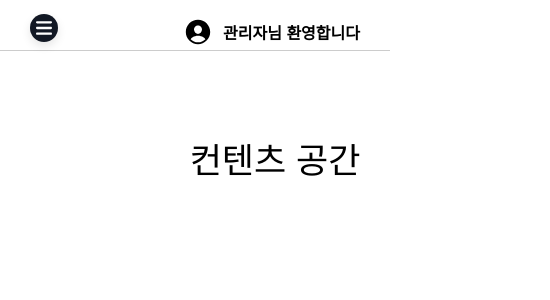
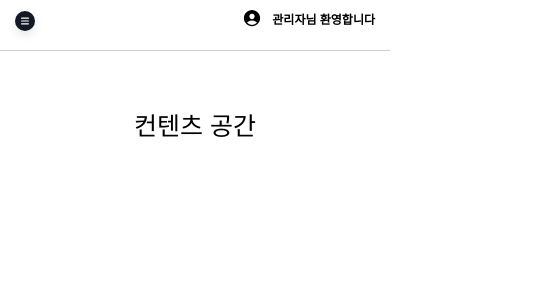
Before and after one commit to ssooyaa/SLASH-FE, a React (Create React App) app: page / in a window 390 px wide. Shown: the top 300 px of the page, 550 px wide, since content can reach past the window. Built offline with nearby package versions, Linux system fonts and the light colour scheme; a web font is replaced by a local one.

Commit message:
♻️REFACTOR: className 카멜케이스로 수정

```diff
--- a/src/components/layout/content/Content.css
+++ b/src/components/layout/content/Content.css
@@ -1,4 +1,3 @@
-/* Content 관련 CSS */
 @font-face {
   font-family: "paybooc-Bold";
   src: url("https://fastly.jsdelivr.net/gh/projectnoonnu/noonfonts_20-07@1.0/paybooc-Bold.woff2")
@@ -8,69 +7,71 @@
   font-weight: normal;
   font-style: normal;
 }
+
 body {
   font-family: "paybooc-Bold", sans-serif;
 }
 
-.page__content {
+.pageContent {
   position: relative;
   min-height: 100vh;
   background-color: #fff;
   transition: all 0.3s linear;
 }
 
-.profile-section {
+.profileSection {
   display: flex;
   flex-direction: column;
   align-items: flex-end;
   padding: 17px 30px;
-  position: fixed; /* 고정된 위치로 설정하여 사이드바 열림/닫힘에 영향받지 않게 함 */
+  position: fixed;
   top: 0;
   right: 0;
-  z-index: 1000; /* z-index로 사이드바보다 위에 오게 설정 */
+  z-index: 1000;
 }
 
-.profile-info {
+.profileInfo {
   display: flex;
   align-items: center;
 }
 
-.profile-img {
+.profileImg {
   width: 30px;
   height: 30px;
   border-radius: 50%;
   margin-right: 10px;
 }
-.welcome-text {
+
+.welcomeText {
   font-size: 16px;
   font-weight: 600;
 }
 
 .divider {
-  width: 100%; /* 너비를 전체로 설정 */
-  margin-top: 50px; /* 간격 추가 */
+  width: 100%;
+  margin-top: 50px;
   border: none;
-  border-top: 1px solid #ccc; /* 선의 모양 */
+  border-top: 1px solid #ccc;
 }
 
-.page__content--offcanvas-1 {
+.pageContentOffcanvas1 {
   left: 0;
-  transition: left 0.3s ease; /* 부드러운 애니메이션 추가 */
+  transition: left 0.3s ease;
 }
 
-.page__content--offcanvas-1.js-opened {
+.pageContentOffcanvas1.jsOpened {
   left: 250px;
 }
 
-.nav-open-btn {
+.navOpenBtn {
   position: fixed;
   top: 0.9rem;
   left: 30px;
-  width: 28px; /* 너비를 조금 더 넓게 조정 */
-  height: 28px; /* 높이를 더 크게 조정 */
-  background-color: #121824; /* 버튼 배경을 밝은 파란색으로 설정 */
-  border-radius: 50%; /* 원형으로 변경 */
-  box-shadow: 0 4px 10px rgba(0, 0, 0, 0.1); /* 버튼에 그림자 추가 */
+  width: 28px;
+  height: 28px;
+  background-color: #121824;
+  border-radius: 50%;
+  box-shadow: 0 4px 10px rgba(0, 0, 0, 0.1);
   cursor: pointer;
   display: flex;
   justify-content: center;
@@ -79,39 +80,18 @@ body {
   border: none;
 }
 
-.nav-open-btn:hover {
-  background-color: #121824; /* hover 시 조금 더 진한 파란색으로 변경 */
-  transform: scale(1.1); /* 버튼을 살짝 확대 */
-  box-shadow: 0 6px 14px rgba(0, 0, 0, 0.15); /* 그림자 강조 */
+.navOpenBtn:hover {
+  background-color: #121824;
+  transform: scale(1.1);
+  box-shadow: 0 6px 14px rgba(0, 0, 0, 0.15);
 }
 
-/* 아이콘 크기 및 색상 설정 */
-.nav-open-btn svg {
-  color: #fff; /* 아이콘 색상을 흰색으로 변경 */
-  font-size: 24px; /* 아이콘 크기 조정 */
+.navOpenBtn svg {
+  color: #fff;
+  font-size: 24px;
 }
 
-.nav-open-btn__bar {
-  width: 100%;
-  height: 5px;
-  background-color: #1c1c1c;
-  border-radius: 20px;
-  position: absolute;
-}
-
-.nav-open-btn__bar:nth-child(1) {
-  top: 0;
-}
-
-.nav-open-btn__bar:nth-child(2) {
-  top: 10px;
-}
-
-.nav-open-btn__bar:nth-child(3) {
-  top: 20px;
-}
-
-.nav-open-btn.js-hidden {
+.navOpenBtn.jsHidden {
   opacity: 0;
   visibility: hidden;
 }
@@ -126,3 +106,75 @@ h1 {
   font-weight: 400;
   font-size: 35px;
 }
+
+/* 반응형 미디어 쿼리 시작 */
+@media (max-width: 768px) {
+  .profileSection {
+    align-items: center;
+    padding: 10px 20px;
+  }
+
+  .profileImg {
+    width: 24px;
+    height: 24px;
+  }
+
+  .welcomeText {
+    font-size: 14px;
+  }
+
+  .navOpenBtn {
+    top: 0.8rem;
+    left: 20px;
+    width: 24px;
+    height: 24px;
+  }
+
+  .navOpenBtn svg {
+    font-size: 20px;
+  }
+
+  .content {
+    width: 90%;
+    padding-top: 40px;
+  }
+
+  h1 {
+    font-size: 30px;
+  }
+}
+
+@media (max-width: 480px) {
+  .profileSection {
+    padding: 8px 15px;
+  }
+
+  .profileImg {
+    width: 20px;
+    height: 20px;
+  }
+
+  .welcomeText {
+    font-size: 12px;
+  }
+
+  .navOpenBtn {
+    top: 0.7rem;
+    left: 15px;
+    width: 20px;
+    height: 20px;
+  }
+
+  .navOpenBtn svg {
+    font-size: 18px;
+  }
+
+  .content {
+    width: 100%;
+    padding-top: 30px;
+  }
+
+  h1 {
+    font-size: 25px;
+  }
+}
--- a/src/components/layout/content/Content.js
+++ b/src/components/layout/content/Content.js
@@ -6,22 +6,22 @@ import { IoPersonCircle } from "react-icons/io5";
 const Content = ({ isNavOpen, toggleNav, effectClass }) => {
   return (
     <div
-      className={`page__content page__content--offcanvas-${effectClass} ${
-        isNavOpen ? "js-opened" : ""
+      className={`pageContent pageContentOffcanvas${effectClass} ${
+        isNavOpen ? "jsOpened" : ""
       }`}
     >
       <button
-        className={`nav-open-btn ${isNavOpen ? "js-hidden" : ""}`}
+        className={`navOpenBtn ${isNavOpen ? "jsHidden" : ""}`}
         onClick={toggleNav}
       >
         <FaBars />
       </button>
 
       {/* 프로필 및 환영 메시지 추가 */}
-      <div className="profile-section">
-        <div className="profile-info">
-          <IoPersonCircle className="profile-img" />
-          <span className="welcome-text">관리자님 환영합니다</span>
+      <div className="profileSection">
+        <div className="profileInfo">
+          <IoPersonCircle className="profileImg" />
+          <span className="welcomeText">관리자님 환영합니다</span>
         </div>
       </div>
       <hr className="divider" />
--- a/src/components/layout/sidebar/Sidebar.css
+++ b/src/components/layout/sidebar/Sidebar.css
@@ -29,13 +29,14 @@ body {
   color: white;
   opacity: 0; /* 처음에 보이지 않게 설정 */
   visibility: hidden;
-  box-shadow: 1.5px 0 1.5px rgba(0, 0, 0, 0.5);
+  box-shadow: 2px 0 2px rgba(0, 0, 0, 0.5);
+  border-radius: 0.1rem;
 }
 
 /* 작은 화면에 맞춘 사이드바 스타일 */
 @media (max-width: 768px) {
   .nav {
-    width: 12rem; /* 화면이 작아졌을 때 사이드바 너비 축소 */
+    width: 14rem; /* 화면이 작아졌을 때 사이드바 너비 축소 */
   }
 }
 
@@ -83,7 +84,7 @@ body {
   right: 12.6px; /* 18px의 70%로 조정 */
 }
 
-.nav-header {
+.navHeader {
   display: flex;
   align-items: center;
   justify-content: flex-start; /* 왼쪽 정렬 */
@@ -92,24 +93,16 @@ body {
   margin-left: -0.5rem;
 }
 
-/* 로고 스타일 */
-.logo {
-  width: 7rem; /* 로고 너비 */
-  height: auto; /* 높이는 비율에 맞춰 자동 조정 */
-  display: inline-block;
-  vertical-align: middle;
-}
 /* 사이드바 제목 스타일 */
-.sidebar-title {
+.sidebarTitle {
   font-family: "paybooc-Bold", sans-serif;
-  font-size: 2rem; /* 제목 크기 */
+  font-size: 1.5rem; /* 제목 크기 */
   font-weight: bold;
   text-transform: uppercase; /* 대문자 변환 */
   color: white;
   transition: color 0.3s;
 }
 
-/* 작은 화면에서 로고 크기 */
 .logo {
   width: 7rem; /* 로고의 폭을 설정 */
   height: auto; /* 비율에 맞춰 높이 자동 조정 */
@@ -129,7 +122,7 @@ body {
 }
 
 /* 사이드바가 열렸을 때 */
-.nav--offcanvas-1.is-opened {
+.navOffcanvas1.is-opened {
   left: 0;
   opacity: 1;
   visibility: visible;
@@ -156,9 +149,6 @@ body {
   transition: none; /* 애니메이션 제거 */
   border-top-left-radius: 20px;
   border-bottom-left-radius: 20px;
-}
-
-.navLink:hover {
   box-shadow: inset 5px 0 5px -3px rgba(0, 0, 0, 0.4);
 }
 
@@ -171,8 +161,8 @@ aside a:focus {
   outline: none;
   position: relative;
   background-color: #fff;
-  border-top-left-radius: 35px;
-  border-bottom-left-radius: 35px;
+  border-top-left-radius: 200px;
+  border-bottom-left-radius: 200px;
 }
 
 aside a:hover::after,
@@ -185,8 +175,8 @@ aside a:focus::after {
   right: 0;
   height: 35px;
   width: 37px;
-  border-bottom-right-radius: 35px;
-  box-shadow: 0 20px 0 0 #fff;
+  border-bottom-right-radius: 100%;
+  box-shadow: 0 20px 0 0 #ffffff;
 }
 
 aside a:hover::before,
@@ -195,16 +185,16 @@ aside a:focus::before {
   content: "";
   position: absolute;
   background-color: transparent;
-  top: 46px;
+  top: 49px;
   right: 0;
   height: 35px;
   width: 37px;
-  border-top-right-radius: 35px;
+  border-top-right-radius: 100%;
   box-shadow: 0 -20px 0 0 #fff;
 }
 
 /* 로그아웃 버튼 스타일 */
-.logout-section {
+.logoutSection {
   display: flex;
   justify-content: center;
   position: absolute;
@@ -213,7 +203,7 @@ aside a:focus::before {
   padding: 1rem 0;
 }
 
-.logout-btn {
+.logoutBtn {
   font-family: "paybooc-Bold", sans-serif;
   display: flex;
   align-items: center;
@@ -229,16 +219,16 @@ aside a:focus::before {
   margin-right: 4.5rem;
 }
 
-.logout-btn:hover {
+.logoutBtn:hover {
   background-color: #f0f0f0;
 }
 
-.logout-icon {
+.logoutIcon {
   margin-right: 8px;
 }
 
 /* 푸터 스타일 */
-.sidebar-footer {
+.sidebarFooter {
   text-align: center;
   color: #fff;
   font-size: 0.8rem;
--- a/src/components/layout/sidebar/Sidebar.js
+++ b/src/components/layout/sidebar/Sidebar.js
@@ -18,13 +18,13 @@ const Sidebar = ({ isNavOpen, toggleNav, effectClass }) => {
 
   return (
     <nav
-      className={`nav nav--offcanvas-${effectClass} ${
+      className={`nav navOffcanvas${effectClass} ${
         isNavOpen ? "is-opened" : ""
       }`}
     >
       <div className="navClose" onClick={toggleNav}></div>
 
-      <div className="nav-header">
+      <div className="navHeader">
         <img src={logo} alt="Logo" className="logo" />
         <span className="sidebarTitle">SLASH</span>
       </div>
@@ -73,15 +73,15 @@ const Sidebar = ({ isNavOpen, toggleNav, effectClass }) => {
         </ul>
 
         {/* 로그아웃 버튼 추가 */}
-        <div className="logout-section">
-          <button className="logout-btn">
-            <FiLogOut className="logout-icon" />
+        <div className="logoutSection">
+          <button className="logoutBtn">
+            <FiLogOut className="logoutIcon" />
             Logout
           </button>
         </div>
 
         {/* 푸터 추가 */}
-        <footer className="sidebar-footer">© 2024 SLASH ERP</footer>
+        <footer className="sidebarFooter">© 2024 SLASH ERP</footer>
       </aside>
     </nav>
   );
```
Also changed, not shown: src/components/layout/footer/Footer.js (deleted, +0 -7 lines), src/components/layout/header/Header.js (deleted, +0 -7 lines).
